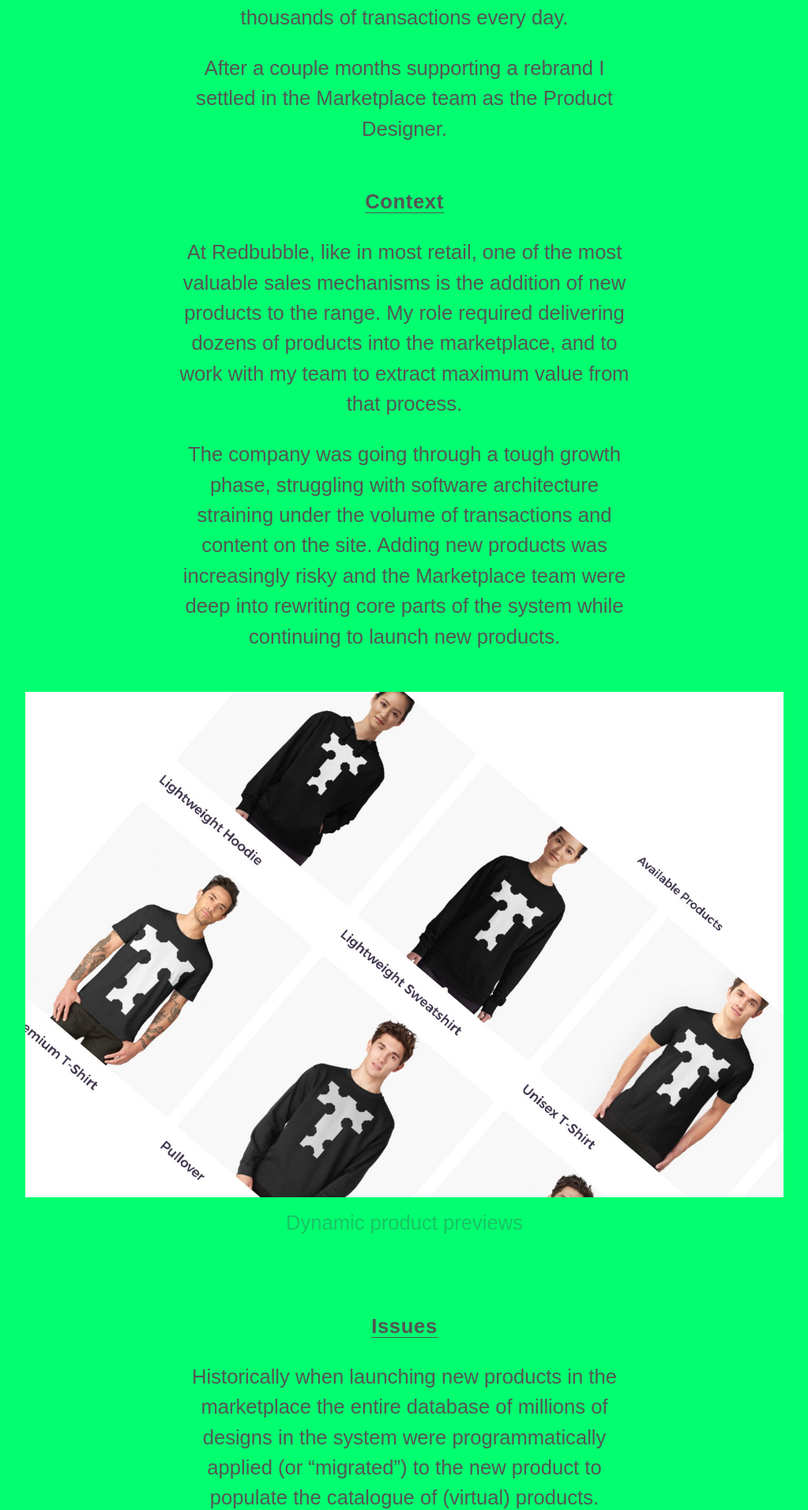
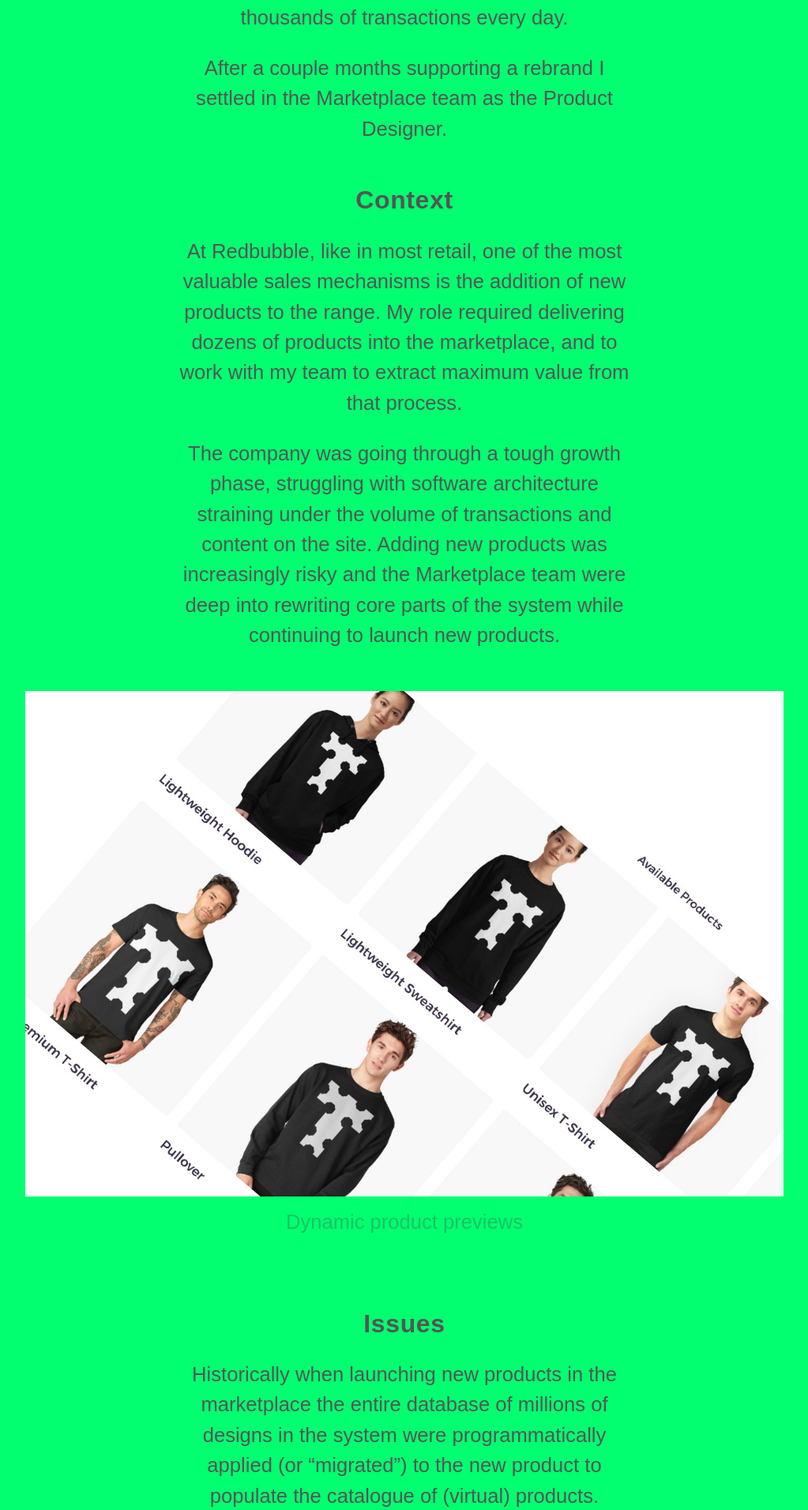
Before and after one commit to Elbone/elbone.github.io, a Jekyll site: the page built from case-study/redbubble/index.html, in a window 1280 px wide. Shown: the part 421-2333 px from the top of the page at 79% size, without its empty margins (128-1151 px from the left). Built offline with Jekyll 4.4.1, drawn with Linux system fonts in a browser that asks for light colours.

Commit message:
Update content.sass

```diff
--- a/_sass/content.sass
+++ b/_sass/content.sass
@@ -7,10 +7,11 @@
     content: "|"
     display: block
     // margin: 5% auto
-  h2
+  h2 a
     +text-subtitle
     margin-top: 1vw
     padding-top: 2vw
+    border-bottom: 0 none
   p
     +text-body
     margin: 1em auto
```
